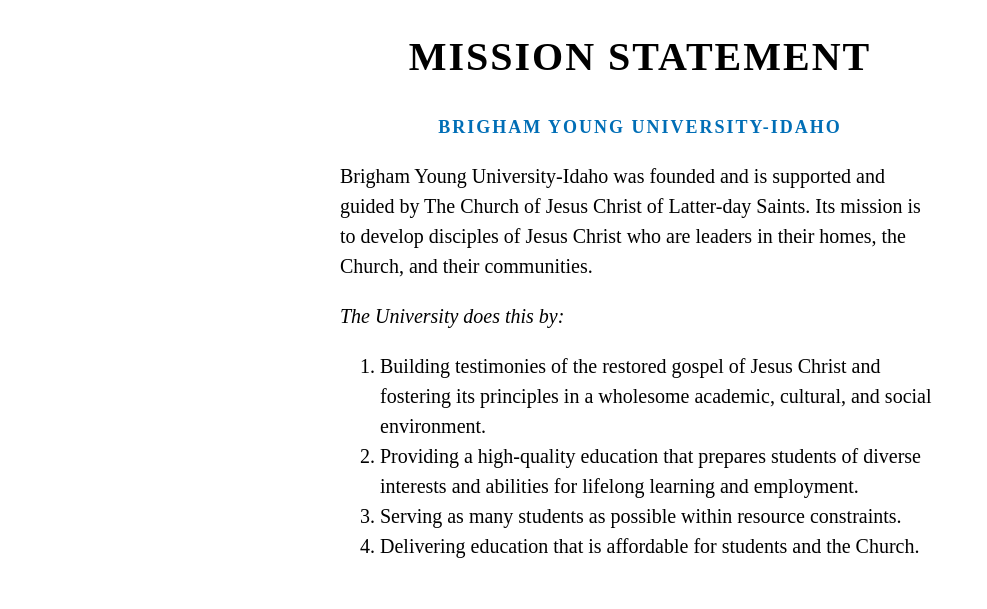
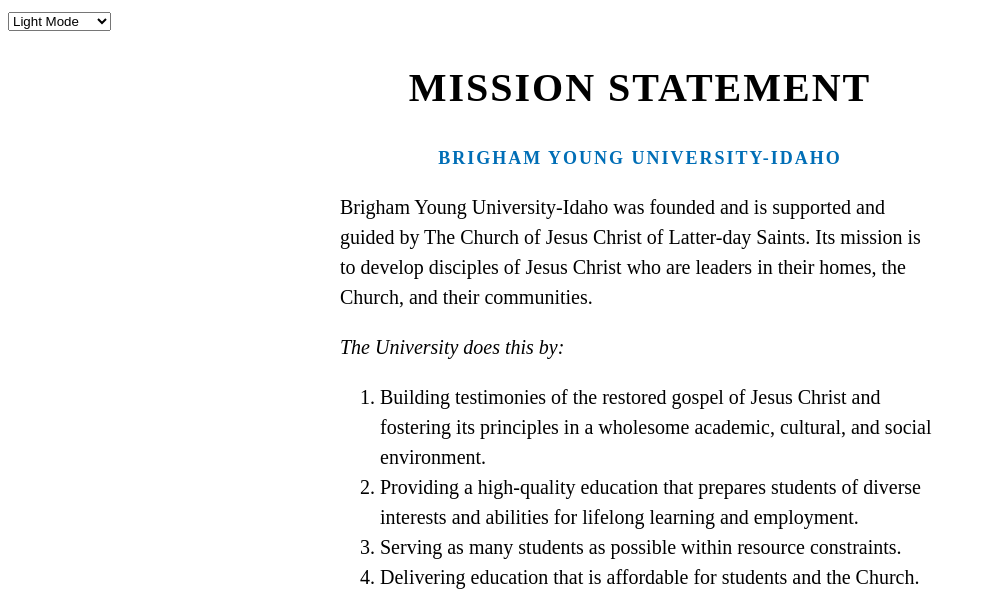
Before and after one commit to PEdgettBYUI/wdd131-all_sites, a plain HTML site: page mission/index.html in a window 1280 px wide. Shown: the top 609 px of the page, without its empty margins (0-987 px from the left). Drawn offline with Linux system fonts and the light colour scheme.

Commit message:
Attempt at Mission Statement II; Incomplete

```diff
--- a/mission/index.html
+++ b/mission/index.html
@@ -5,8 +5,30 @@
     <meta name="viewport" content="width=device-width, initial-scale=1.0">
     <title>BYUI Mission Statement - Patrick T. Edgett</title>
     <link rel="stylesheet" href="styles.css">
+    <script src="mission.js" defer></script>
+</head>
+    <!-- Taken from MS Copliot, as I wasn't sure what was meant by "add class dark to the body" in the instructions-->
+     <!-- This generated HTML has been modified to meet the assignment criteria -->
+
+    <body class="dark"> <!-- Adding the class 'dark' to the body element for development purposes -->
+        <select name="theme" class="theme" id="themeSelector">
+                <optgroup label="theme">
+                    <option value="light">Light Mode</option>
+                    <option value="dark">Dark Mode</option>
+                </optgroup>
+            </select>
+    <!-- End MS Copilot HTML -->
+
 </head>
 <body>
+    <!-- <select name="theme" class ="theme">
+        <optgroup label="theme" id="theme">
+            <option value="light">Light Mode</option>
+            <option value="dark">Dark Mode</option>
+            </optgroup>
+    </select> -->
+
+
     <div class="content">
         <header class="title">
             <h1>Mission Statement</h1>
--- /dev/null
+++ b/mission/mission.js
@@ -0,0 +1,19 @@
+const themeSelector = document.querySelector(".dark")
+// replace with code to select dropdown element out of the HTML (Hint: document.querySelector)
+
+
+function changeTheme() {
+// check to see what the current value of our select is.
+// The current value is conveniently found in themeSelector.value!
+
+// if the value is dark then:
+// add the dark class to the body
+// change the source of the logo img to point to the white logo.
+// otherwise
+// remove the dark class
+// make sure the logo src is the blue logo.
+}
+
+// add an event listener to the themeSelector element here.
+// Use the changeTheme function as the event handler function.
+themeSelector.addEventListener('change', changeTheme);
```
Also changed, not shown: mission/styles.css (+9 -0 lines).
